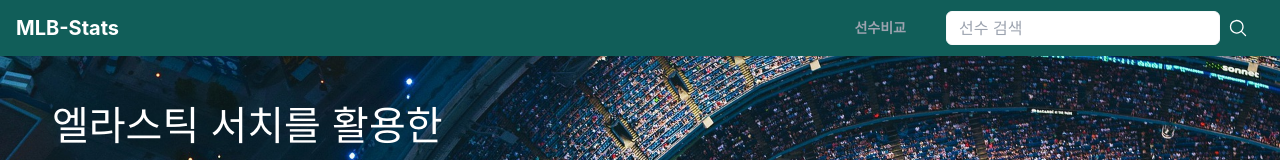
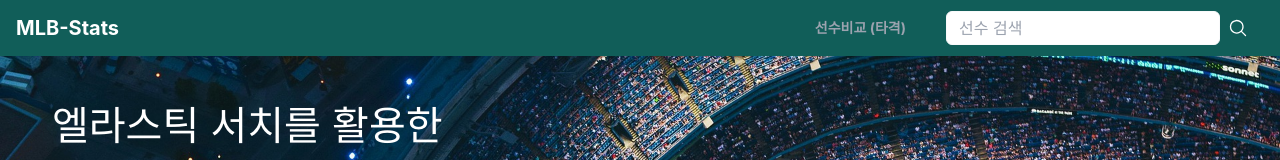
Before and after one commit to kiberd/MLB-stats-frontend, a Next.js app: page / in a window 1280 px wide. Shown: the top 160 px of the page. Built offline with nearby package versions, Linux system fonts and the light colour scheme.

Commit message:
헤더 문구 변경

```diff
--- a/components/layout/Header.tsx
+++ b/components/layout/Header.tsx
@@ -16,7 +16,7 @@ const Header = () => {
       <nav className="flex items-center ml-1 tablet:px-4">
         <div className="mr-4 text-sm text-gray-400 tablet:mr-10">
           <Link href="/compare">
-            <a>선수비교</a>
+            <a>선수비교 (타격)</a>
           </Link>
         </div>
         <SearchInput />
```
